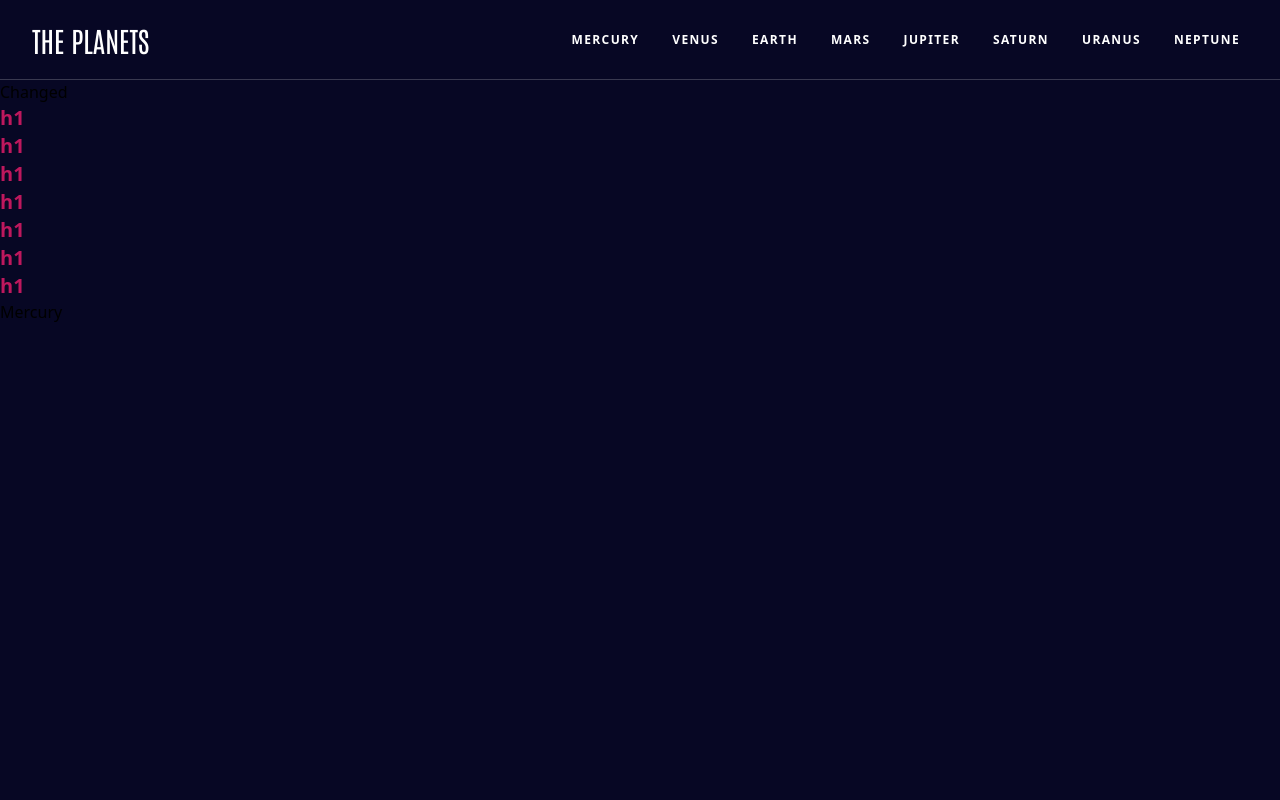
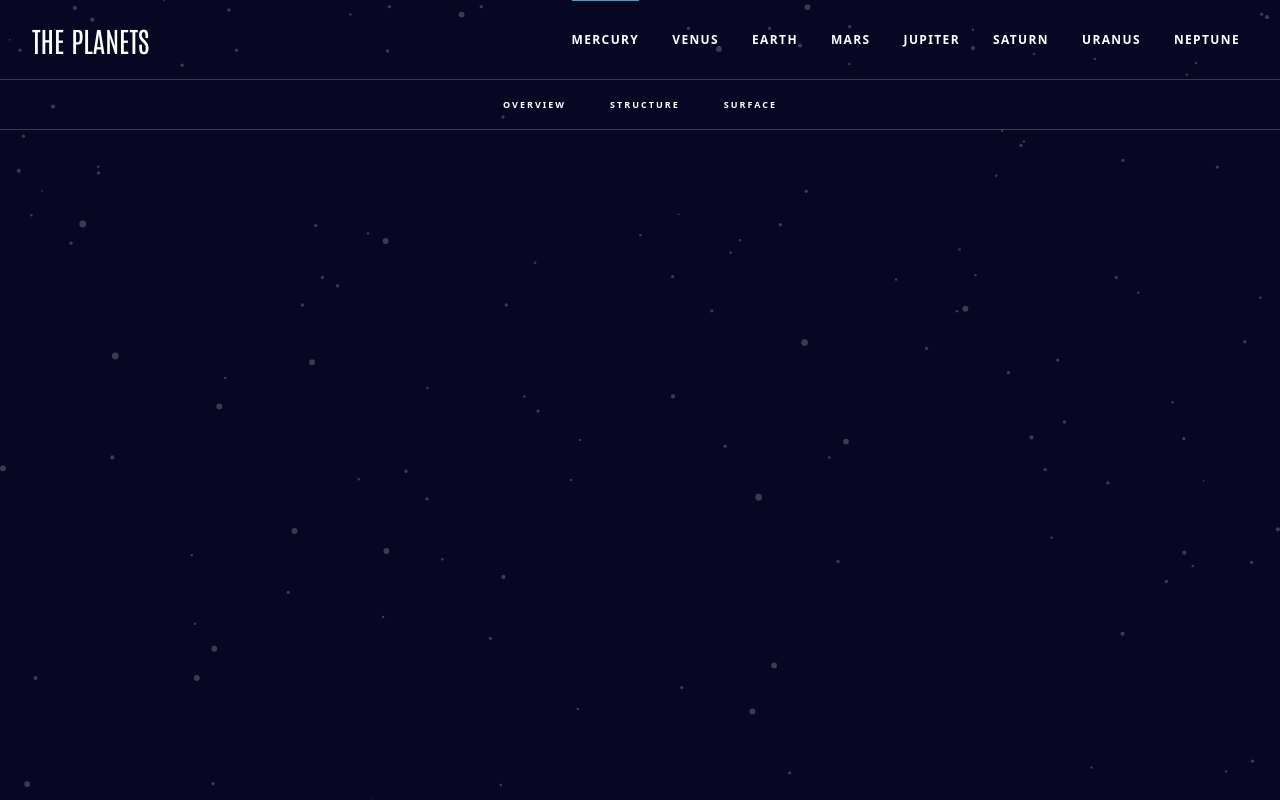
Before and after one commit to blazejpak/planets-fact-site, a React (Vite) app: page / in a window 1280 px wide. Built offline with nearby package versions, Linux system fonts and the light colour scheme.

Commit message:
test branch

```diff
--- a/package.json
+++ b/package.json
@@ -11,6 +11,7 @@
   },
   "dependencies": {
     "@reduxjs/toolkit": "^1.9.5",
+    "framer-motion": "^10.12.16",
     "react": "^18.2.0",
     "react-dom": "^18.2.0",
     "react-router-dom": "^6.13.0",
--- a/src/components/MainNavigation.jsx
+++ b/src/components/MainNavigation.jsx
@@ -1,7 +1,8 @@
 import { useState } from "react";
 import { NavLink } from "react-router-dom";
 
-import chevron from "../assets/icon-chevron.svg";
+import chevron from "/src/assets/icon-chevron.svg";
+import bgSVG from "/assets/background-stars.svg";
 
 const MainNavigation = () => {
   const [isActive, setIsActive] = useState(false);
@@ -10,11 +11,14 @@
     setIsActive((currState) => !currState);
   };
 
-  const linkStyle =
-    "relative xl:h-full xl:flex xl:justify-center xl:items-center xl:active:before:absolute xl:active:before:top-0 xl:active:before:h-[1px] xl:active:before:w-full xl:active:before:bg-[#419EBB] xl:focus:before:absolute xl:focus:before:top-0 xl:focus:before:h-[1px] xl:focus:before:w-full xl:focus:before:bg-[#419EBB]";
+  const activeLinkStyle =
+    "relative xl:h-full xl:flex xl:justify-center xl:items-center xl:before:absolute xl:before:top-0 xl:before:h-[1px] xl:before:w-full xl:before:bg-[#419EBB] ";
+
+  const notActiveLinkStyle =
+    "relative xl:h-full xl:flex xl:justify-center xl:items-center ";
 
   return (
-    <header className=" w-full  bg-[#070724] text-[#FFFFFF] md:h-40 md:flex md:flex-col md:border-white/20  md:border-b-[1px] md:justify-center md:items-center md:gap-10 xl:flex-row xl:h-20 xl:justify-between">
+    <header className=" w-full   text-[#FFFFFF] md:h-40 md:flex md:flex-col md:border-white/20  md:border-b-[1px] md:justify-center md:items-center md:gap-10 xl:flex-row xl:h-20 xl:justify-between">
       <div className="flex justify-between items-center mx-6  h-16 md:h-fit md:pt-8 xl:pt-0 xl:ml-8 xl:mx-0">
         <h2 className="text-[28px] font-['Antonio']">THE PLANETS</h2>
         <div
@@ -24,7 +28,7 @@
           <div className=" caret-transparent w-6 h-[3px] relative bg-white before:absolute before:w-6 before:h-[3px] before:bg-white before:top-[7px] after:bottom-[7px] after:absolute after:w-6 after:h-[3px] after:bg-white"></div>
         </div>
       </div>
-      <div className="border border-white opacity-20 md:hidden"></div>
+      <div className="border-b border-white opacity-20 md:hidden"></div>
 
       <nav
         className={
@@ -43,7 +47,9 @@
           <NavLink
             to="/"
             onClick={() => setIsActive(false)}
-            className={linkStyle}
+            className={({ isActive }) =>
+              isActive ? activeLinkStyle : notActiveLinkStyle
+            }
           >
             <li className="py-5 pl-6 pr-8 md:p-0 ">
               <div className="flex justify-between items-center">
@@ -60,7 +66,9 @@
           <NavLink
             to="/venus"
             onClick={() => setIsActive(false)}
-            className={linkStyle}
+            className={({ isActive }) =>
+              isActive ? activeLinkStyle : notActiveLinkStyle
+            }
           >
             <li className="py-5 pl-6 pr-8 md:p-0 ">
               <div className="flex justify-between items-center">
@@ -77,7 +85,9 @@
           <NavLink
             to="/earth"
             onClick={() => setIsActive(false)}
-            className={linkStyle}
+            className={({ isActive }) =>
+              isActive ? activeLinkStyle : notActiveLinkStyle
+            }
           >
             <li className="py-5 pl-6 pr-8 md:p-0 ">
               <div className="flex justify-between items-center">
@@ -94,7 +104,9 @@
           <NavLink
             to="/mars"
             onClick={() => setIsActive(false)}
-            className={linkStyle}
+            className={({ isActive }) =>
+              isActive ? activeLinkStyle : notActiveLinkStyle
+            }
           >
             <li className="py-5 pl-6 pr-8 md:p-0 ">
               <div className="flex justify-between items-center">
@@ -111,7 +123,9 @@
           <NavLink
             to="/jupiter"
             onClick={() => setIsActive(false)}
-            className={linkStyle}
+            className={({ isActive }) =>
+              isActive ? activeLinkStyle : notActiveLinkStyle
+            }
           >
             <li className="py-5 pl-6 pr-8 md:p-0 ">
               <div className="flex justify-between items-center">
@@ -128,7 +142,9 @@
           <NavLink
             to="/saturn"
             onClick={() => setIsActive(false)}
-            className={linkStyle}
+            className={({ isActive }) =>
+              isActive ? activeLinkStyle : notActiveLinkStyle
+            }
           >
             <li className="py-5 pl-6 pr-8 md:p-0 ">
               <div className="flex justify-between items-center">
@@ -145,7 +161,9 @@
           <NavLink
             to="/uranus"
             onClick={() => setIsActive(false)}
-            className={linkStyle}
+            className={({ isActive }) =>
+              isActive ? activeLinkStyle : notActiveLinkStyle
+            }
           >
             <li className="py-5 pl-6 pr-8 md:p-0 ">
               <div className="flex justify-between items-center">
@@ -162,7 +180,9 @@
           <NavLink
             to="neptune"
             onClick={() => setIsActive(false)}
-            className={linkStyle}
+            className={({ isActive }) =>
+              isActive ? activeLinkStyle : notActiveLinkStyle
+            }
           >
             <li className="py-5 pl-6 pr-8 md:p-0 ">
               <div className="flex justify-between items-center">
--- a/src/components/PlanetInfo.jsx
+++ b/src/components/PlanetInfo.jsx
@@ -1,17 +1,61 @@
-import React from "react";
+import React, { useState } from "react";
 
-const PlanetInfo = ({ data }) => {
+const PlanetInfo = ({ data, colorContentactive }) => {
+  const [planetContentActive, setPlanetContentActive] = useState("overview");
+
+  let sourcePlanet;
+  if (planetContentActive === "overview") sourcePlanet = data.images.planet;
+  else if (planetContentActive === "structure")
+    sourcePlanet = data.images.internal;
+  else sourcePlanet = data.images.geology;
+
+  console.log(planetContentActive, colorContentactive);
+
   return (
-    <div>
-      <h1 className="text-xl text-pink-700 font-bold">h1</h1>
-      <h1 className="text-xl text-pink-700 font-bold">h1</h1>
-      <h1 className="text-xl text-pink-700 font-bold">h1</h1>
-      <h1 className="text-xl text-pink-700 font-bold">h1</h1>
-      <h1 className="text-xl text-pink-700 font-bold">h1</h1>
-      <h1 className="text-xl text-pink-700 font-bold">h1</h1>
-      <h1 className="text-xl text-pink-700 font-bold">h1</h1>
-      <div>{data.name}</div>
-    </div>
+    <main>
+      <div className=" border-b border-white/20 font-['spartan league'] tracking-[2px] font-bold text-[9px] h-[50px] flex uppercase text-white px-6 gap-11 justify-center items-center">
+        <div
+          className={`relative ${
+            planetContentActive === "overview"
+              ? `before:absolute  before:bottom-0 before:h-[4px] before:w-full before:bg-[${colorContentactive}]`
+              : ""
+          } cursor-pointer h-full flex justify-center items-center`}
+          onClick={() => setPlanetContentActive("overview")}
+        >
+          <h3>overview</h3>
+        </div>
+        <div
+          className={`relative
+            ${
+              planetContentActive === "structure"
+                ? `before:absolute  before:bottom-0 before:h-[4px] before:w-full before:bg-[${colorContentactive}] `
+                : ""
+            } cursor-pointer h-full flex justify-center items-center`}
+          onClick={() => setPlanetContentActive("structure")}
+        >
+          <h3>structure</h3>
+        </div>
+
+        <div
+          className={`relative
+            ${
+              planetContentActive === "surface"
+                ? `before:absolute  before:bottom-0 before:h-[4px] before:w-full before:bg-[${colorContentactive}] `
+                : ""
+            } +  cursor-pointer h-full flex justify-center items-center`}
+          onClick={() => setPlanetContentActive("surface")}
+        >
+          <h3>surface</h3>
+        </div>
+      </div>
+      {/* <div className=" my-24">
+        <img
+          src={`.${sourcePlanet}`}
+          className=" h-[111px] w-[111px] mx-auto"
+        />
+      </div> */}
+      <div></div>
+    </main>
   );
 };
 
--- a/src/index.css
+++ b/src/index.css
@@ -3,5 +3,22 @@
 @tailwind utilities;
 
 body {
+  min-height: 100vh;
+  max-height: 100%;
+  position: relative;
   background-color: #070724;
+  z-index: -2;
 }
+
+body::after {
+  content: "";
+  background-image: url("/assets/background-stars.svg");
+  background-repeat: no-repeat;
+  background-size: cover;
+  position: absolute;
+  top: 0;
+  left: 0;
+  right: 0;
+  bottom: 0;
+  z-index: -1;
+}
--- a/src/routes/HomePage.jsx
+++ b/src/routes/HomePage.jsx
@@ -3,15 +3,13 @@
 
 const HomePage = () => {
   const dataPlanet = data.find((data) => data.name.toLowerCase() === "mercury");
+  const color = "#419EBB";
   // console.log(arrNrPlanet);
   // // const {geology,images,name,overiview}
 
-  console.log(dataPlanet);
-
   return (
     <div>
-      <h1>Changed</h1>
-      <PlanetInfo data={dataPlanet} />
+      <PlanetInfo data={dataPlanet} colorContentactive={color} />
     </div>
   );
 };
```
Also changed, not shown: public/assets/background-stars.svg (renamed from src/assets/background-stars.svg), src/data/data.json (line endings or trailing spaces), 1 other file (tests, documents, lock files or other folders).
